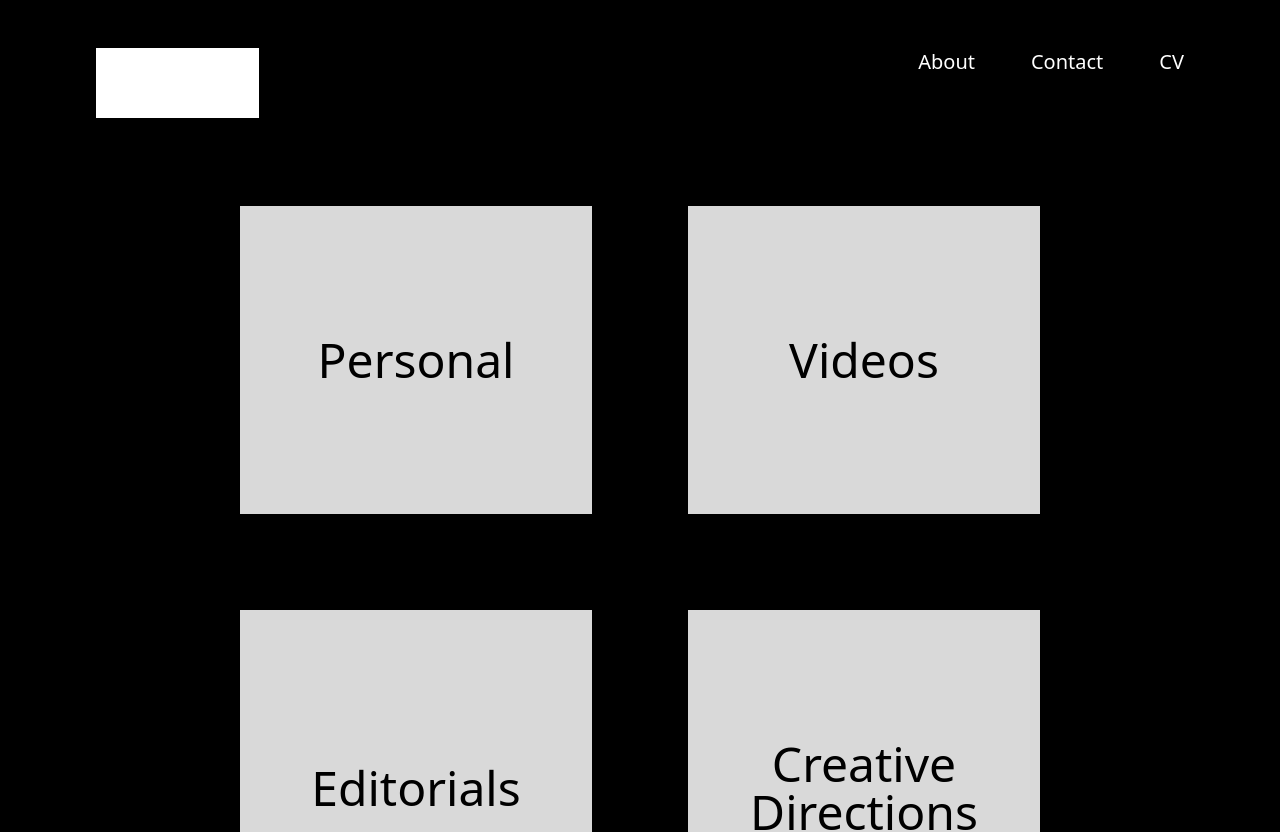
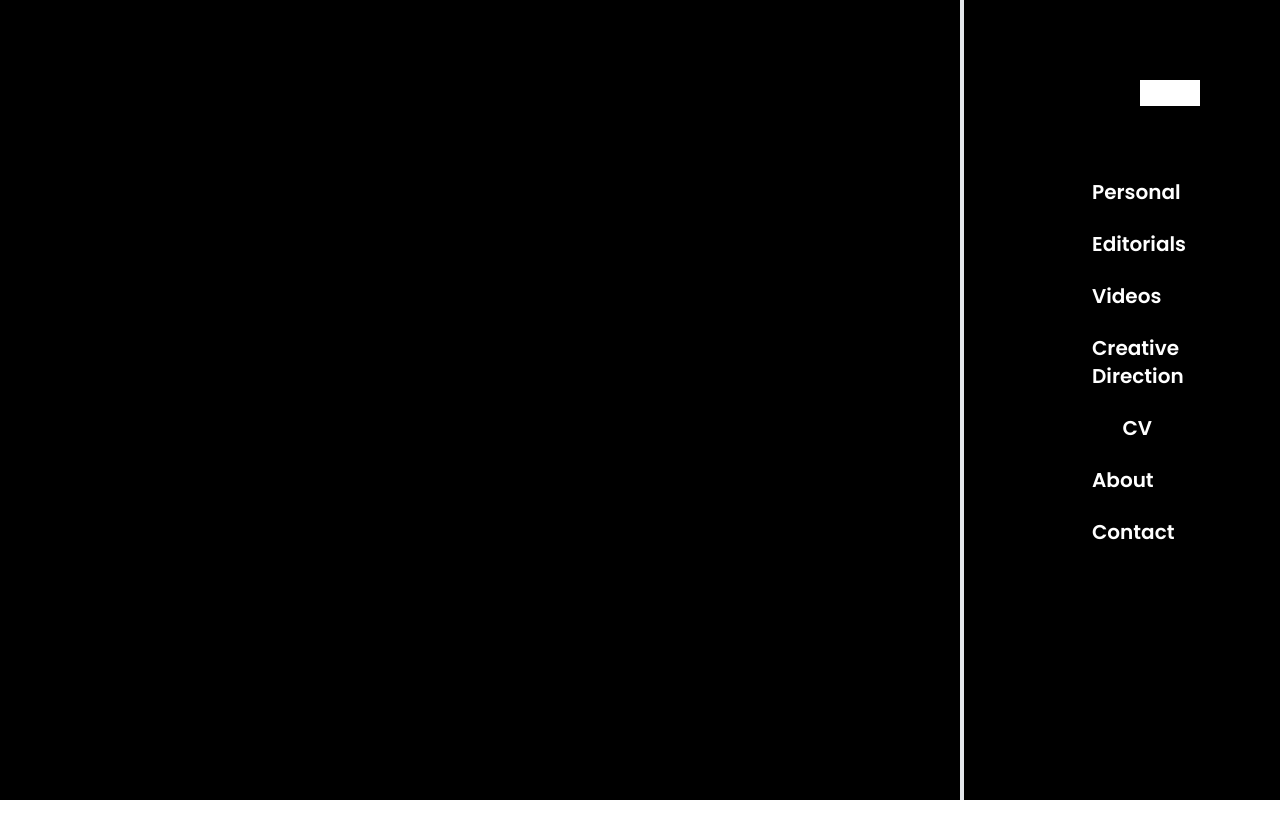
Before and after one commit to Ozmundooo/dearbish-frontend, a Next.js app: page /home in a window 1280 px wide. Shown: the top 832 px of the page. After the commit the page ends 800 px from the top, so only its background shows below. Built offline with nearby package versions, Linux system fonts and the light colour scheme.

Commit message:
added home page

```diff
--- a/components/Header.js
+++ b/components/Header.js
@@ -1,6 +1,7 @@
-import React from 'react'
-import Logo from '../assets/LogoDB.png'
-import Image from 'next/image'
+import React from "react";
+import Logo from "../assets/LogoDB.png";
+import Image from "next/image";
+import Link from "next/link";
 export default function Header() {
   /*
   TODO:
@@ -9,14 +10,20 @@ export default function Header() {
   - Make Header responsive
   */
   return (
-    <div className='px-24 py-12 flex justify-between bg-black text-white'>
-        <Image src={Logo}/>
-        <div className='flex flex-row gap-14 text-xl'>
+    <div className="px-32 py-12 flex-col flex bg-black text-white   border-l-4 h-screen font-['Poppins'] sticky right-0">
+      <Image className="ml-12 my-8" src={Logo} />
+      <div className="flex flex-col text-xl gap-6 font-semibold text-right my-10">
+        <Link href="/personal">
+          <h2>Personal</h2>
+        </Link>
 
-            <h3>About</h3>
-            <h3>Contact</h3>
-            <h3>CV</h3>
-        </div>
+        <h2>Editorials</h2>
+        <h2>Videos</h2>
+        <h2>Creative Direction</h2>
+        <h2>CV</h2>
+        <h2>About</h2>
+        <h2>Contact</h2>
+      </div>
     </div>
-  )
+  );
 }
--- a/package.json
+++ b/package.json
@@ -14,7 +14,8 @@
     "next-sanity": "^1.0.0",
     "react": "18.2.0",
     "react-dom": "18.2.0",
-    "react-image-lightbox": "^5.1.4"
+    "react-image-lightbox": "^5.1.4",
+    "tailwind-scrollbar": "^2.0.1"
   },
   "devDependencies": {
     "autoprefixer": "^10.4.12",
--- a/pages/_app.js
+++ b/pages/_app.js
@@ -1,7 +1,7 @@
-import '../styles/globals.css'
+import "../styles/globals.css";
 
 function MyApp({ Component, pageProps }) {
-  return <Component {...pageProps} />
+  return <Component {...pageProps} />;
 }
 
-export default MyApp
+export default MyApp;
--- a/pages/home.js
+++ b/pages/home.js
@@ -1,29 +1,17 @@
-import Head from 'next/head'
-import React from 'react'
-import Header from '../components/Header'
-import Link from 'next/link'
+import Head from "next/head";
+import React from "react";
+import Header from "../components/Header";
+import Link from "next/link";
 
 export default function home() {
   return (
     <>
-    <Header/>
-    <div className='h-screen w-screen bg-black px-24'>
-      <div className='mx-auto pt-10 w-[800px] h-[800px] grid grid-cols-2 gap-24 '>
-        <Link className='bg-[#D9D9D9] p-20 text-black text-5xl flex justify-center place-items-center text-center ' href='/personal'>
-          Personal
-        </Link>
-        <Link className='bg-[#D9D9D9] p-20 text-black text-5xl flex justify-center place-items-center text-center ' href='/personal'>
-          Videos
-        </Link>
-        <Link className='bg-[#D9D9D9] p-20 text-black text-5xl flex justify-center place-items-center text-center ' href='/personal'>
-          Editorials
-        </Link>
-        <Link className='bg-[#D9D9D9] p-20 text-black text-5xl flex justify-center place-items-center text-center ' href='/personal'>
-          Creative Directions
-        </Link>
+      <div className="h-screen w-screen flex bg-black">
+        <div className="w-3/4"></div>
+        <div className="w-1/4">
+          <Header />
+        </div>
       </div>
-    </div>
     </>
-
-  )
+  );
 }
--- a/pages/index.js
+++ b/pages/index.js
@@ -1,13 +1,18 @@
-import { sanityClient } from "../sanity"
-
+import { sanityClient } from "../sanity";
+import Link from "next/link";
 const Home = ({ personals }) => {
-
   return (
     <>
+      <div className=" bg-black h-screen grid place-items-center ">
+        <Link
+          href="/personal"
+          className="text-white border border-white px-8 py-4 font-['Poppins'] font-semibold hover:bg-white hover:text-black duration-150"
+        >
+          ENTER
+        </Link>
+      </div>
     </>
-  )
-}
+  );
+};
 
-
-
-export default Home
+export default Home;
--- a/pages/personal.js
+++ b/pages/personal.js
@@ -1,50 +1,62 @@
-import React from 'react'
-import Header from '../components/Header'
-import Link from 'next/link'
-import { sanityClient } from "../sanity"
+import React from "react";
+import Header from "../components/Header";
+import Link from "next/link";
+import { sanityClient, urlFor } from "../sanity";
+import Image from "next/image";
 const personal = ({ personals }) => {
-    console.log(personals[0].slug)
   return (
     <>
-    <Header/>
-    <div className='h-screen w-screen bg-black px-24'>
-        <div className='mx-auto pt-10 w-[1000px] h-[450px] grid grid-cols-5 '>
-            {personals.map((personal) =>(
+      <div className="h-screen w-screen flex bg-black overflow-x-hidden">
+        <div className="w-3/4">
+          <div className=" w-screen bg-black px-24 h-full">
+            <div className="my-10 flex flex-col gap-8 text-white font-['Poppins'] overflow-x-hidden ">
+              {personals.map((personal) => (
                 <>
-                    <Link className='bg-[#D9D9D9] p-20 text-black text-2xl flex justify-center place-items-center text-center ' href={`personal/${personal.slug.current}`}>
+                  <Link
+                    className="font-bold text-2xl"
+                    href={`personalprojects#project-2`}
+                  >
                     {personal.title}
                   </Link>
-                    <div className='bg-black p-20 text-black text-5xl flex justify-center place-items-center text-center '>
-
+                  <div className="flex gap-12 overflow-x-scroll scrollbar-thin scrollbar-thumb-gray-300 scrollbar-track-black scroll-my-8">
+                    {personal.images.map((image) => (
+                      <img src={urlFor(image)} />
+                    ))}
                   </div>
                 </>
               ))}
             </div>
           </div>
+        </div>
+        <aside className="w-1/4 h-screen sticky top-0">
+          <Header />
+        </aside>
+      </div>
     </>
-  )
-}
+  );
+};
 
 export const getServerSideProps = async () => {
   const query = `*[ _type == "personal"] | order(title){
         _id,
         title,
+        images,
         slug
     }`;
-    const personals = await sanityClient.fetch(query)
+  const personals = await sanityClient.fetch(query);
 
-    if(!personals.length){
+  if (!personals.length) {
     return {
-        props:{
-          personals : []
-        }
-      }
-    }else
+      props: {
+        personals: [],
+      },
+    };
+  } else
     return {
-        props:{
-          personals
-        }
-      }
-    }
+      props: {
+        personals,
+      },
+    };
+};
 
-export default personal
+export default personal;
--- a/pages/personal/[slug].js
+++ /dev/null
@@ -1,88 +0,0 @@
-import Header from "../../components/Header"
-import { sanityClient, urlFor} from "../../sanity"
-import Lightbox from "react-image-lightbox";
-import "react-image-lightbox/style.css";
-import { useState } from "react";
-export const Personal = (
-    {
-        title,
-        mainImage,
-        images,
-        subtext,
-        description
-    }
-) =>{
-    const [isOpen, setIsOpen] = useState(false);
-    const [photoIndex, setPhotoIndex] = useState(0);
-    const imageArray = [];
-
-    images.forEach(image => {
-        imageArray.push(urlFor(image));
-      })
-    return(
-        <>
-            <Header/>
-            <div className='h-screen w-screen bg-black px-24 flex justify-between  place-items-center'>
-                <div className="w-1/2 flex justify-center">
-                    <a onClick={() => setIsOpen(true)}>
-                        <img className="w-[500px] h-[500px]" src={urlFor(mainImage)}/>
-                    </a>
-                </div>
-                <div className="text-white w-1/2">
-                    <h2 className="text-4xl font-bold">{title}</h2>
-                    <br></br>
-                    <h3 className="text-lg ">{subtext}</h3>
-                    <br></br>
-                    <p className="text-2xl">{description}</p>
-                </div>
-            </div>
-            {isOpen && (
-                <Lightbox
-                    mainSrc={imageArray[photoIndex]}
-                    nextSrc={imageArray[(photoIndex + 1) % imageArray.length]}
-                    prevSrc={imageArray[(photoIndex + imageArray.length - 1) % imageArray.length]}
-                    onCloseRequest={() => setIsOpen(false)}
-                    onMovePrevRequest={() =>
-                        setPhotoIndex((photoIndex + imageArray.length - 1) % imageArray.length)
-                    }
-                    onMoveNextRequest={() =>
-                        setPhotoIndex((photoIndex + 1) % imageArray.length)
-                    }
-                />
-            )}
-        </>
-    )
-}
-
-export const getServerSideProps = async  (pageContext) =>{
-    const pageSlug = pageContext.query.slug
-    const query = `*[ _type == "personal" && slug.current == $pageSlug][0]{
-        title,
-        mainImage,
-        images,
-        subtext,
-        description
-    }`
-
-    const personal =  await sanityClient.fetch(query, { pageSlug })
-    if(!personal){
-        return{
-            props:null,
-            notFound: true
-        }
-    }
-    else{
-        return{
-            props:{
-                title: personal.title,
-                subtext: personal.subtext,
-                mainImage: personal.mainImage,
-                images: personal.images,
-                description: personal.description
-            }
-        }
-    }
-
-}
-
-export default Personal
--- /dev/null
+++ b/pages/personalprojects.js
@@ -0,0 +1,67 @@
+import Header from "../components/Header";
+import { sanityClient, urlFor } from "../sanity";
+import Lightbox from "react-image-lightbox";
+import "react-image-lightbox/style.css";
+import { useState } from "react";
+
+export const PersonalProjects = ({ personals }) => {
+  return (
+    <>
+      <div className="h-screen w-screen flex bg-black overflow-x-hidden">
+        <div className="w-3/4">
+          {personals.map((personal) => (
+            <section
+              id={personal.slug.current}
+              className="my-10 flex flex-col gap-8 text-white font-['Poppins'] overflow-x-hidden "
+            >
+              {personals.map((personal) => (
+                <>5
+                  <div className="flex flex-col h-screen justify-center ml-10 ">
+                    <h2 className="font-bold text-2xl">{personal.title}</h2>
+                    <div className="flex gap-12 overflow-x-scroll scrollbar-thin scrollbar-thumb-gray-300 scrollbar-track-black scroll-my-8 ">
+                      {personal.images.map((image) => (
+                        <img className="h-[400px]" src={urlFor(image)} />
+                      ))}
+                    </div>
+                    <p className="font-light my-4">{personal.subtext}</p>
+                    <h2 className="text-2xl my-2">{personal.description}</h2>
+                  </div>
+                </>
+              ))}
+            </section>
+          ))}
+        </div>
+        <aside className="w-1/4 h-screen sticky top-0">
+          <Header />
+        </aside>
+      </div>
+    </>
+  );
+};
+
+export const getServerSideProps = async () => {
+  const query = `*[ _type == "personal"] | order(title){
+        _id,
+        title,
+        images,
+        description,
+        subtext,
+        slug
+    }`;
+  const personals = await sanityClient.fetch(query);
+
+  if (!personals.length) {
+    return {
+      props: {
+        personals: [],
+      },
+    };
+  } else
+    return {
+      props: {
+        personals,
+      },
+    };
+};
+
+export default PersonalProjects;
--- a/styles/globals.css
+++ b/styles/globals.css
@@ -1,3 +1,4 @@
+@import url('https://fonts.googleapis.com/css2?family=Poppins:wght@300;400;600;700&display=swap');
 @tailwind base;
 @tailwind components;
 @tailwind utilities;
--- a/tailwind.config.js
+++ b/tailwind.config.js
@@ -7,5 +7,5 @@ module.exports = {
   theme: {
     extend: {},
   },
-  plugins: [],
-}
+  plugins: [require("tailwind-scrollbar")],
+};
```
Also changed, not shown: 1 other file (tests, documents, lock files or other folders). Lines whose indentation alone changed are shown as unchanged.
